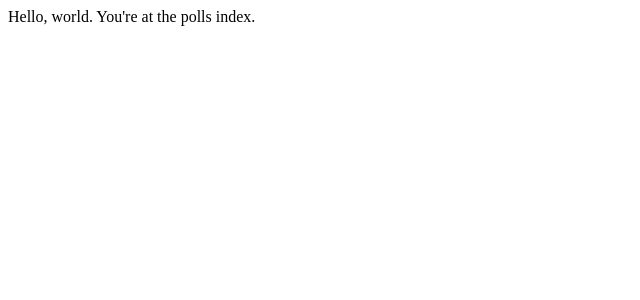
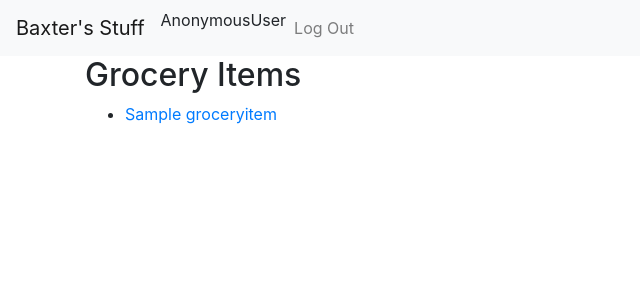
Before and after one commit to mm6281726/baxters_stuff, a Django app: page /grocery/ in a window 1280 px wide. Shown: the top 300 px of the page, without its empty margins (0-640 px from the left). Run offline with Django 4.2, Linux system fonts and the light colour scheme; tables that the repository leaves empty hold one stand-in row (values such as "Sample post"); some libraries are stand-ins or nearby versions.

Commit message:
got base templates working

```diff
--- /dev/null
+++ b/app/grocery_items/templates/grocery_items/index.html
@@ -0,0 +1,17 @@
+{% extends 'base.html' %}
+
+{% block header %}
+  <h2>{% block title %}Grocery Items{% endblock title %}</h2>
+{% endblock header %}
+
+{% block content %}
+  {% if grocery_items %}
+  <ul>
+  {% for grocery_item in grocery_items %}
+      <li><a href="{% url 'grocery_items:detail' grocery_item.id %}">{{ grocery_item.name }}</a></li>
+  {% endfor %}
+  </ul>
+  {% else %}
+  <p>No items are available.</p>
+  {% endif %}
+{% endblock content %}
--- a/app/grocery_items/urls.py
+++ b/app/grocery_items/urls.py
@@ -2,7 +2,9 @@ from django.urls import path
 
 from . import views
 
+app_name = "grocery_items"
 urlpatterns = [
-    path("", views.index, name="index"),
-    path("items/<int:grocery_item_id>/", views.detail, name="detail"),
+    path("", views.IndexView.as_view(), name="index"),
+    path("detail/<int:pk>/", views.DetailView.as_view(), name="detail"),
+    path("detail/<int:grocery_item_id>/update/", views.update, name="update"),
 ]
--- a/app/grocery_items/views.py
+++ b/app/grocery_items/views.py
@@ -1,12 +1,30 @@
-from django.http import HttpResponse
+from django.http.response import HttpResponseRedirect
+from django.shortcuts import get_object_or_404, render
+from django.urls.base import reverse
+from django.views import generic
 
 from .models import GroceryItem
 
 
-def index(request):
-    return HttpResponse("Hello, world. You're at the polls index.")
 
-def detail(request, grocery_item_id):
-    items = GroceryItem.objects.order_by("id")
-    output = ", ".join(i.name for i in items)
-    return HttpResponse(output)
+class IndexView(generic.ListView):
+    template_name = "grocery_items/index.html"
+    context_object_name = "grocery_items"
+
+    def get_queryset(self):
+        return GroceryItem.objects.order_by("id")
+
+class DetailView(generic.DetailView):
+    model = GroceryItem
+    template_name = "grocery_items/detail.html"
+
+def update(request, grocery_item_id):
+    grocery_item = get_object_or_404(GroceryItem, pk=grocery_item_id)
+    name = request.POST["name"]
+    grocery_item.name = name
+    grocery_item.save()
+
+    # Always return an HttpResponseRedirect after successfully dealing
+    # with POST data. This prevents data from being posted twice if a
+    # user hits the Back button.
+    return HttpResponseRedirect(reverse("grocery_items:detail", args=(grocery_item.id,)))
--- /dev/null
+++ b/app/templates/app/_navigation.html
@@ -0,0 +1,17 @@
+<nav class="navbar navbar-expand-md navbar-light bg-light">
+  <a class="navbar-brand" href="{% url 'grocery_items:index' %}">Baxter's Stuff</a>
+  <button class="navbar-toggler" type="button" data-toggle="collapse" data-target="#navbarNav" aria-controls="navbarNav" aria-expanded="false" aria-label="Toggle navigation">
+    <span class="navbar-toggler-icon"></span>
+  </button>
+  <div class="collapse navbar-collapse" id="navbarNav">
+    <ul class="navbar-nav">
+      {% if request.user %}
+        <li class="nav-item"><span>{{ request.user }}</span>
+        <li class="nav-item"><a class="nav-link" href="{% url 'logout' %}">Log Out</a>
+      {% else %}
+        <li class="nav-item"><a class="nav-link" href="{% url 'auth.register' %}">Register</a>
+        <li class="nav-item"><a class="nav-link" href="{% url 'login' %}">Log In</a>
+      {% endif %}
+    </ul>
+  </div>
+</nav>
--- a/app/grocery_items/templates/base.html
+++ b/app/templates/app/base.html
@@ -7,17 +7,17 @@
   <link rel="stylesheet" href="https://stackpath.bootstrapcdn.com/bootstrap/4.3.1/css/bootstrap.min.css" integrity="sha384-ggOyR0iXCbMQv3Xipma34MD+dH/1fQ784/j6cY/iJTQUOhcWr7x9JvoRxT2MZw1T" crossorigin="anonymous">
 
   <title>Baxters Stuff - {% block title %}{% endblock title %}</title>
-  <link rel="stylesheet" href="{{ url_for('static', filename='css/styles.css') }}">
+  {% load static %}
 </head>
 <body>
-{% include("_navigation.html") %}
+{% include "_navigation.html" %}
 <div class="container">
   <header>
     {% block header %}{% endblock header %}
   </header>
-  {% for message in get_flashed_messages() %}
-    <div class="flash">{{ message }}</div>
-  {% endfor %}
+  {% comment %} {% for message in get_flashed_messages() %} {% endcomment %}
+    {% comment %} <div class="flash">{{ message }}</div> {% endcomment %}
+  {% comment %} {% endfor %} {% endcomment %}
   <main>
     {% block content %}Try another page.{% endblock content %}
   </main>
--- a/app/urls.py
+++ b/app/urls.py
@@ -18,6 +18,8 @@ from django.contrib import admin
 from django.urls import include, path
 
 urlpatterns = [
+    path('admin/', admin.site.urls),
+    path('auth/', include("django.contrib.auth.urls")),
+
     path("grocery/", include("app.grocery_items.urls")),
-    path('admin/', admin.site.urls),
 ]
```
Also changed, not shown: app/grocery_items/templates/_navigation.html (deleted, +0 -20 lines), app/grocery_items/templates/grocery_items/detail.html (added, +10 -0 lines), app/settings.py (+7 -1 lines), app/static/app/css/styles.css (added).
